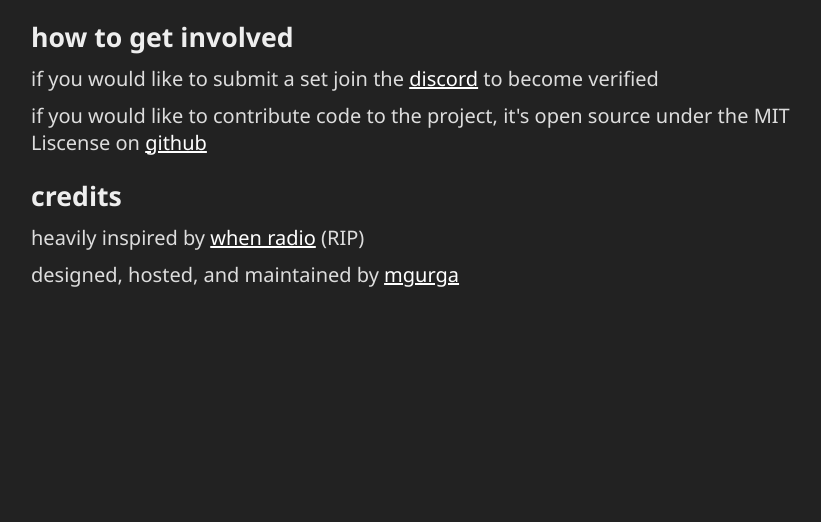
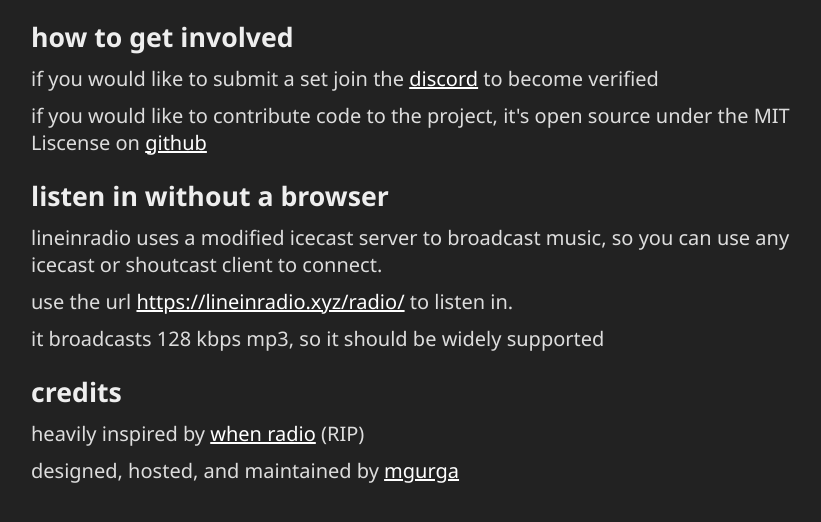
Before and after one commit to mgurga/lineinradio, a Django app: page /about in a window 1280 px wide. Shown: the part 218-740 px from the top of the page, without its empty margins (225-1046 px from the left). Run offline with Django 4.2, Linux system fonts and the light colour scheme; parts of the project's set-up code (start-up, migrations or seed data) failed here and were passed over.

Commit message:
add option to listen in without browser

```diff
--- a/website/templates/about.html
+++ b/website/templates/about.html
@@ -20,8 +20,16 @@
             playlists submitted by listeners like you :)</p>
 
         <h2>how to get involved</h2>
-        <p>if you would like to submit a set join the <a href="https://discord.gg/2MKbkMCsep">discord</a> to become verified</p>
-        <p>if you would like to contribute code to the project, it's open source under the MIT Liscense on <a href="https://github.com/mgurga/lineinradio">github</a></p>
+        <p>if you would like to submit a set join the <a href="https://discord.gg/2MKbkMCsep">discord</a> to become
+            verified</p>
+        <p>if you would like to contribute code to the project, it's open source under the MIT Liscense on <a
+                href="https://github.com/mgurga/lineinradio">github</a></p>
+
+        <h2>listen in without a browser</h2>
+        <p>lineinradio uses a modified icecast server to broadcast music, so you can use any icecast or shoutcast client
+            to connect.</p>
+        <p>use the url <a href="https://lineinradio.xyz/radio/">https://lineinradio.xyz/radio/</a> to listen in.</p>
+        <p>it broadcasts 128 kbps mp3, so it should be widely supported</p>
 
         <h2>credits</h2>
         <p>heavily inspired by <a href="https://whenco.site/">when radio</a> (RIP)</p>
```
